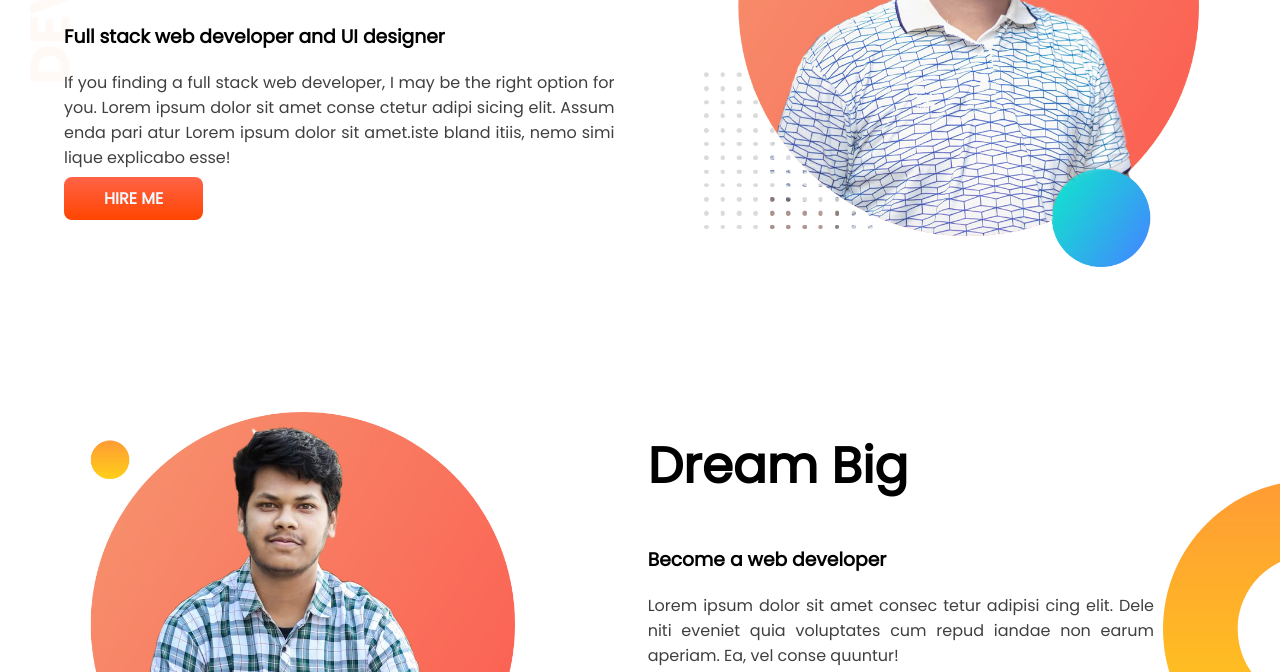
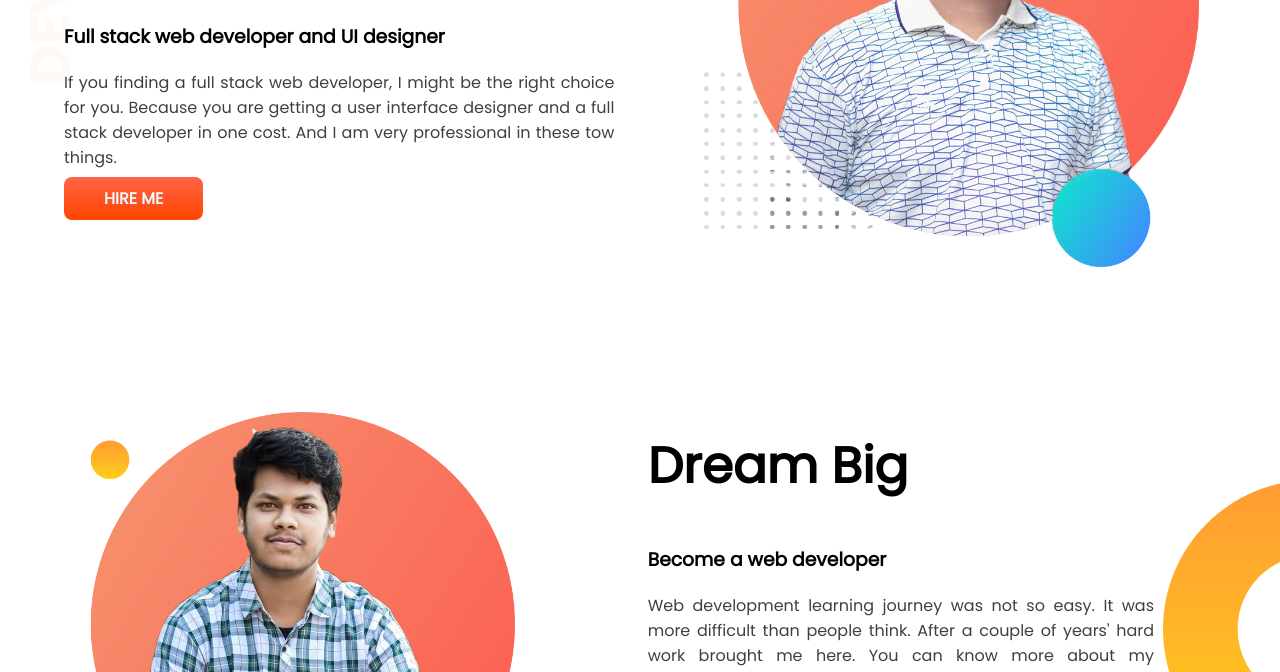
Before and after one commit to tonoy7/developer-portfolio, a plain HTML site: page index.html in a window 1280 px wide. Shown: the part 278-950 px from the top of the page. Drawn offline with Linux system fonts and the light colour scheme.

Commit message:
added paragraph

```diff
--- a/index.html
+++ b/index.html
@@ -21,10 +21,10 @@
         <h1><span class="orange">Muntasir Tonoy</span> World</h1>
         <h3>Full stack web developer and UI designer</h3>
         <p>
-          If you finding a full stack web developer, I may be the right option
-          for you. Lorem ipsum dolor sit amet conse ctetur adipi sicing elit.
-          Assum enda pari atur Lorem ipsum dolor sit amet.iste bland itiis, nemo
-          simi lique explicabo esse!
+          If you finding a full stack web developer, I might be the right choice
+          for you. Because you are getting a user interface designer and a full
+          stack developer in one cost. And I am very professional in these tow
+          things.
         </p>
         <a
           class="button"
@@ -42,9 +42,10 @@
         <h1>Dream Big</h1>
         <h3>Become a web developer</h3>
         <p>
-          Lorem ipsum dolor sit amet consec tetur adipisi cing elit. Dele niti
-          eveniet quia voluptates cum repud iandae non earum aperiam. Ea, vel
-          conse quuntur!
+          Web development learning journey was not so easy. It was more
+          difficult than people think. After a couple of years' hard work
+          brought me here. You can know more about my experiences by download my
+          RESUME. for download, just clic the bottom button
         </p>
         <a class="button" target="blank" href="">DOWNLOAD RESUME </a>
       </div>
@@ -58,9 +59,10 @@
           <h3 class="orange">2021-Present | Pro Level Developer</h3>
           <p>
             I am the master of HTML, CSS and Javascript. I know everything
-            needed to make a website function, efficient. I didn't stop with the
-            web. I went beyond with most popular Javascript framework called Vue
-            JS. I even know the deployment, server and security.
+            needed to make a website function, efficient. I went beyond with
+            most popular Javascript framework called Vue JS. I even know the
+            deployment, server and security which is very important for your
+            site.
           </p>
         </div>
 
```
